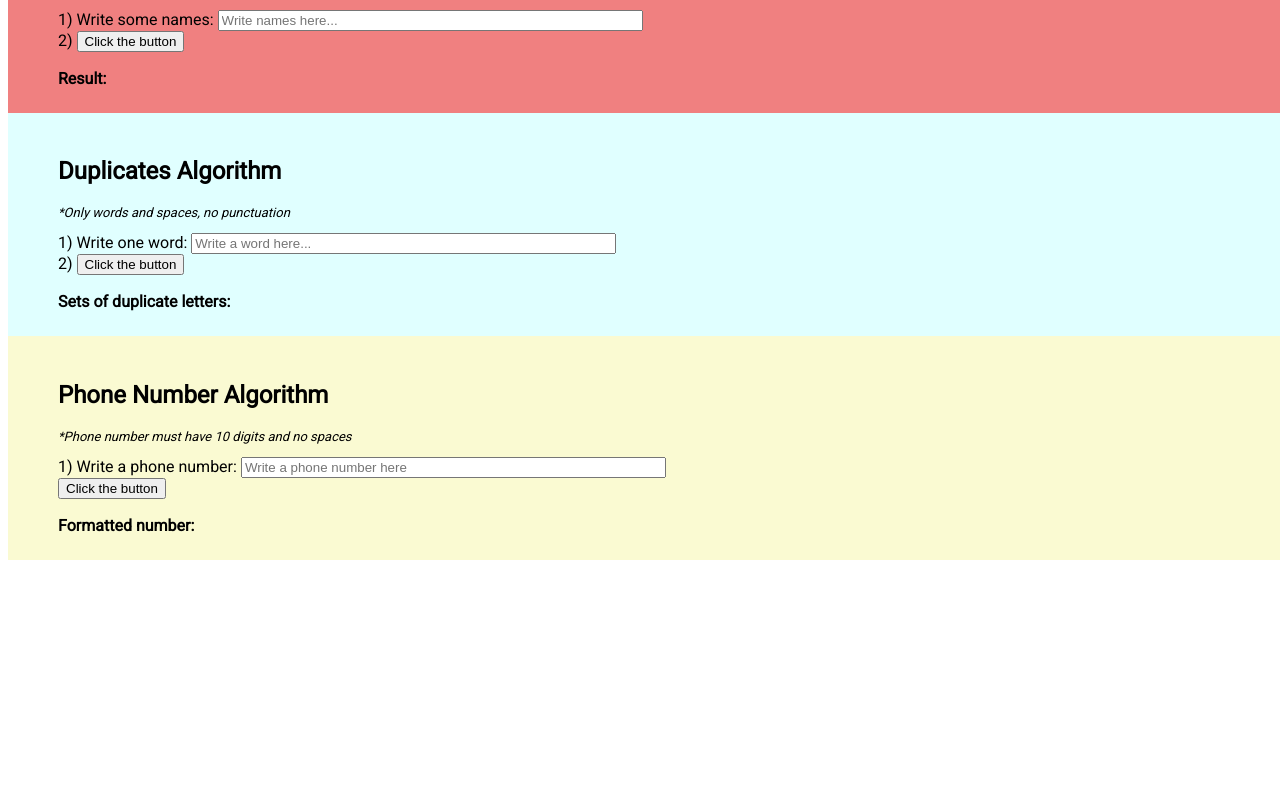
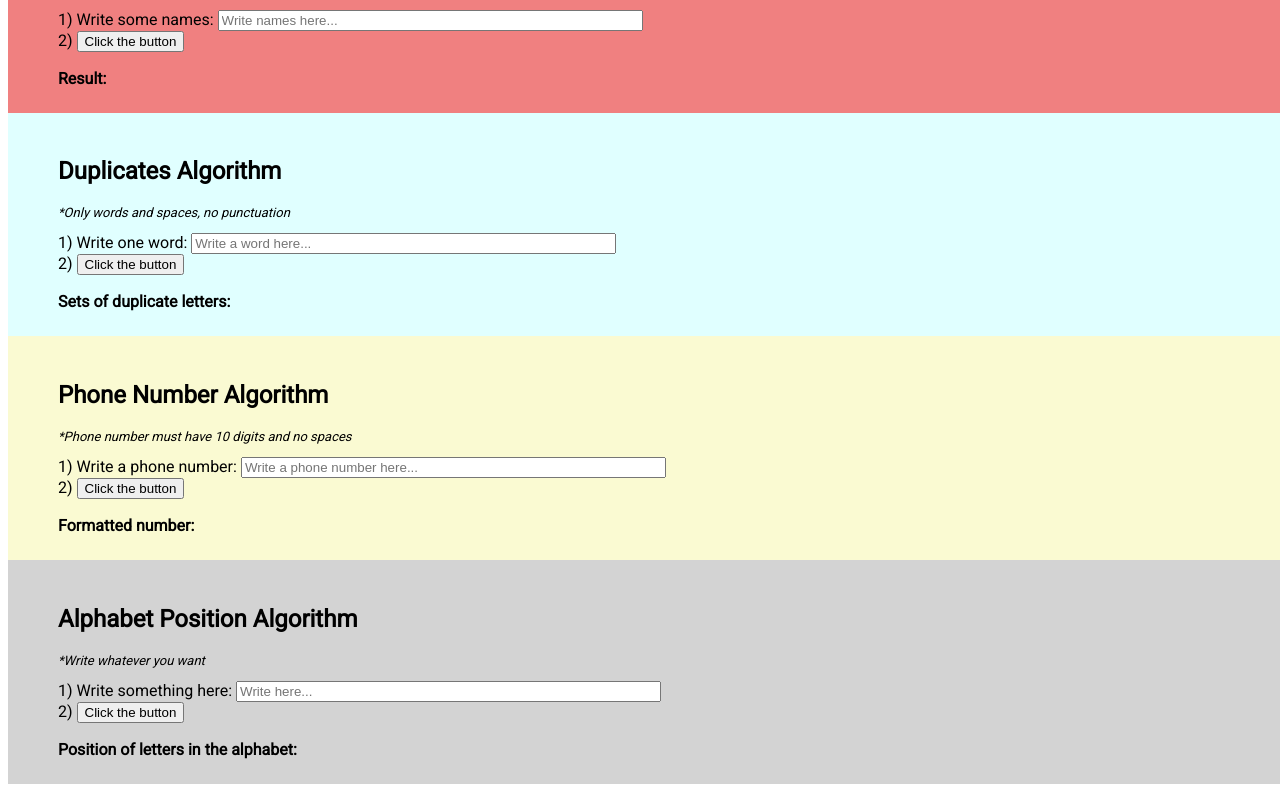
Before and after one commit to JohnBl0x/Algorithms, a plain HTML site: page index.html in a window 1280 px wide. Shown: the part 437-1229 px from the top of the page. Before the commit the page ends 1005 px from the top, so only its background shows below. Drawn offline with Linux system fonts and the light colour scheme.

Commit message:
Alphabet Position Algorithm

```diff
--- a/index.html
+++ b/index.html
@@ -40,9 +40,17 @@
     <div class="phone">
         <h2>Phone Number Algorithm</h2>
         <p class="notice">*Phone number must have 10 digits and no spaces</p>
-        1) Write a phone number: <input type="text" id="phone" placeholder="Write a phone number here" size="50"><br>
-        <button onclick="createPhoneNumber()">Click the button</button><br>
+        1) Write a phone number: <input type="text" id="phone" placeholder="Write a phone number here..." size="50"><br>
+        2) <button onclick="createPhoneNumber()">Click the button</button><br>
         <b>Formatted number: </b> <p id="result3"></p>
+    </div>
+
+    <div class="alphabet">
+        <h2>Alphabet Position Algorithm</h2>
+        <p class="notice">*Write whatever you want</p>
+        1) Write something here: <input type="text" id="alphabet" placeholder="Write here..." size="50"><br>
+        2) <button onclick="alphabetPosition()">Click the button</button><br>
+        <b>Position of letters in the alphabet: </b><p id="result4"></p>
     </div>
 
     <script src="script.js"></script>
--- a/script.js
+++ b/script.js
@@ -31,3 +31,11 @@ function createPhoneNumber(){
     }
     document.getElementById("result3").innerHTML = format
 }
+
+function alphabetPosition() {
+    let alpha = document.getElementById("alphabet").value
+    let alphabet = "abcdefghijklmnopqrstuvwxyz".split("")
+    let final = alpha.toLowerCase().split(" ").join("").split("").map((x)=>x=alphabet.indexOf(x)+1)
+    // return final.filter(x=>x!==0).join(" ")
+    document.getElementById("result4").innerHTML = final.filter(x=>x!==0).join(" ")
+}
--- a/style.css
+++ b/style.css
@@ -13,7 +13,8 @@ body {
 .reverse,
 .likes,
 .duplicates,
-.phone {
+.phone,
+.alphabet {
   width: 100%;
   height: auto;
   padding: 25px 50px;
@@ -23,7 +24,8 @@ body {
 #demo,
 #result,
 #result2,
-#result3 {
+#result3,
+#result4 {
   display: inline-block;
 }
 
@@ -43,3 +45,7 @@ body {
 .phone {
   background-color: lightgoldenrodyellow;
 }
+
+.alphabet {
+  background-color: lightgray;
+}
```
